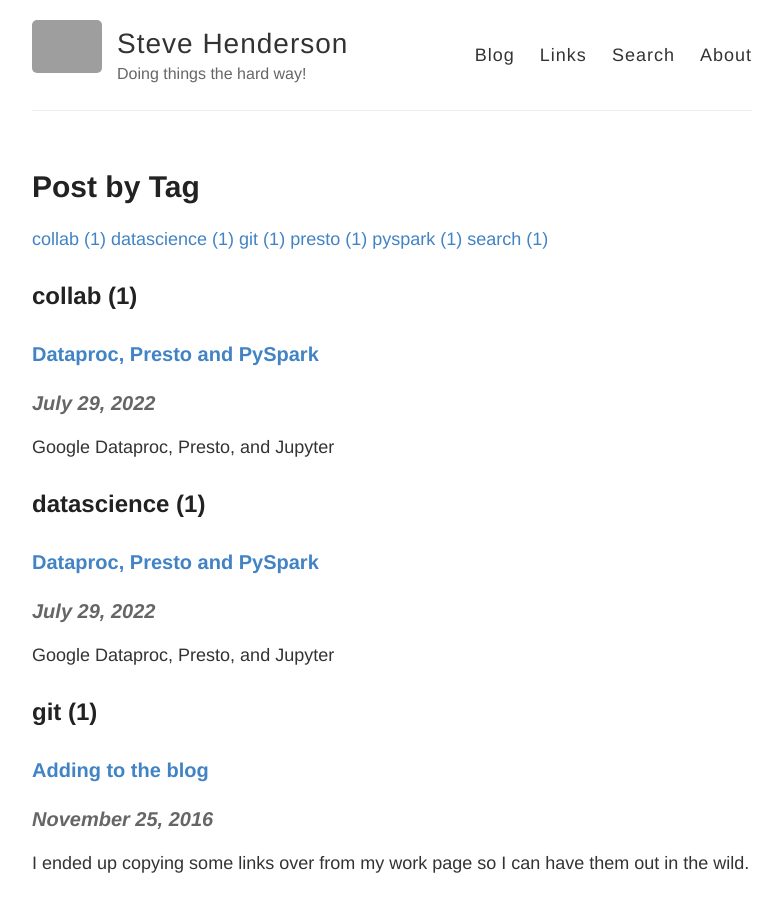
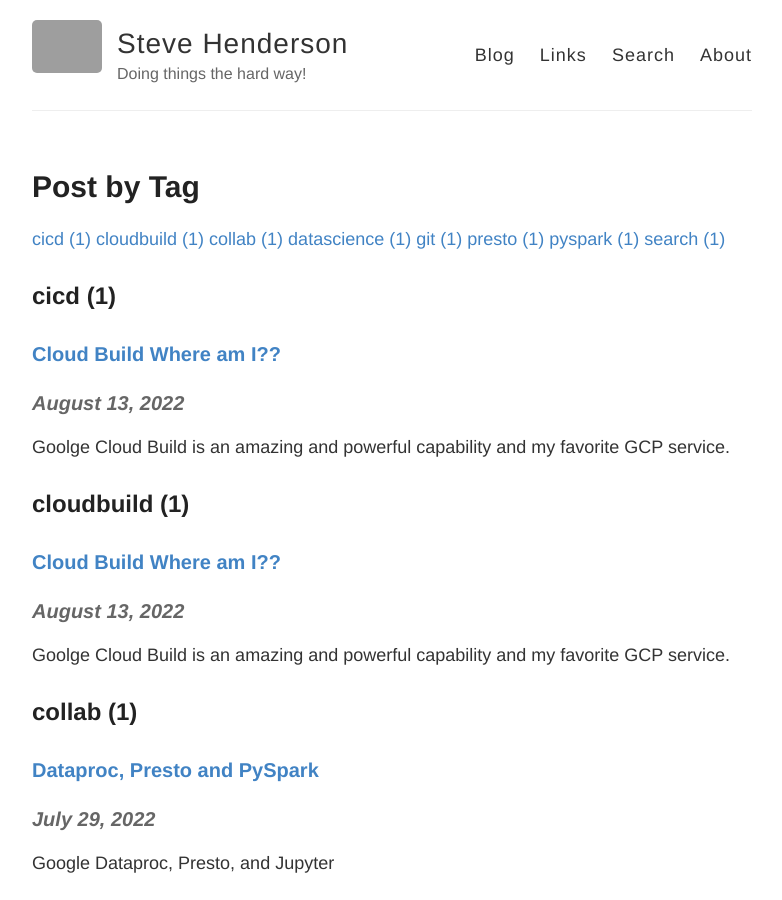
Before and after one commit to stevehenderson/stevehenderson.github.io, a Jekyll site: the page built from archivebytag.md, in a window 1280 px wide and 900 px high. Shown: the whole window, without its empty margins (248-1030 px from the left). Built offline with Jekyll 4.4.1, drawn with Linux system fonts in a browser that asks for light colours; grey boxes are pictures that could not be loaded.

Commit message:
Update 2022-8-13-Cloud-Build-Where-Am-I.md

```diff
--- a/_posts/2022-8-13-Cloud-Build-Where-Am-I.md
+++ b/_posts/2022-8-13-Cloud-Build-Where-Am-I.md
@@ -1,3 +1,11 @@
+---
+layout: post
+title: Cloud Build Where am I??
+categories: ['blog']
+tags: ['cloudbuild', 'cicd']
+---
+
+
 [Goolge Cloud Build](https://cloud.google.com/build/docs) is an amazing and powerful capability and my favorite GCP service.
 
 However, it can be hard to conceptualize what's happening inside the builder during its run.
```
